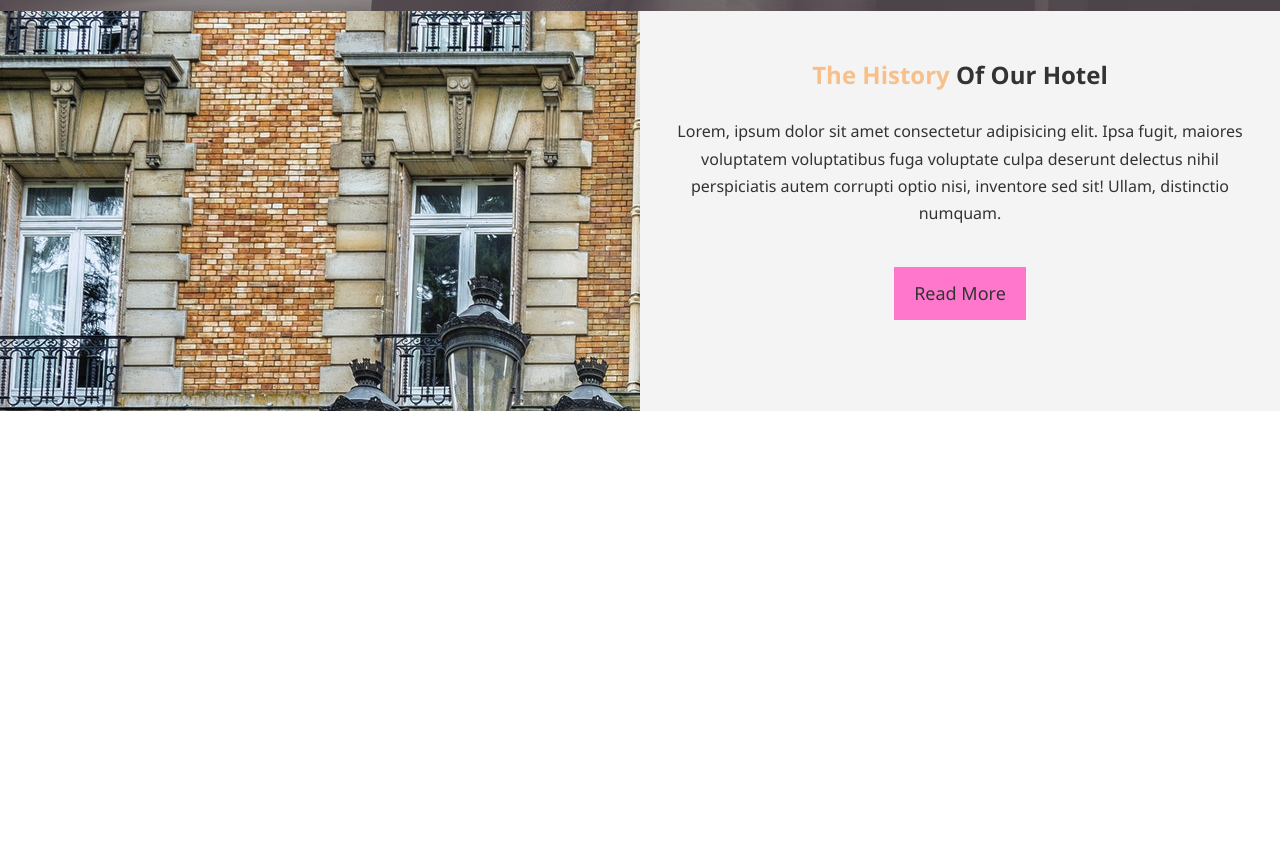
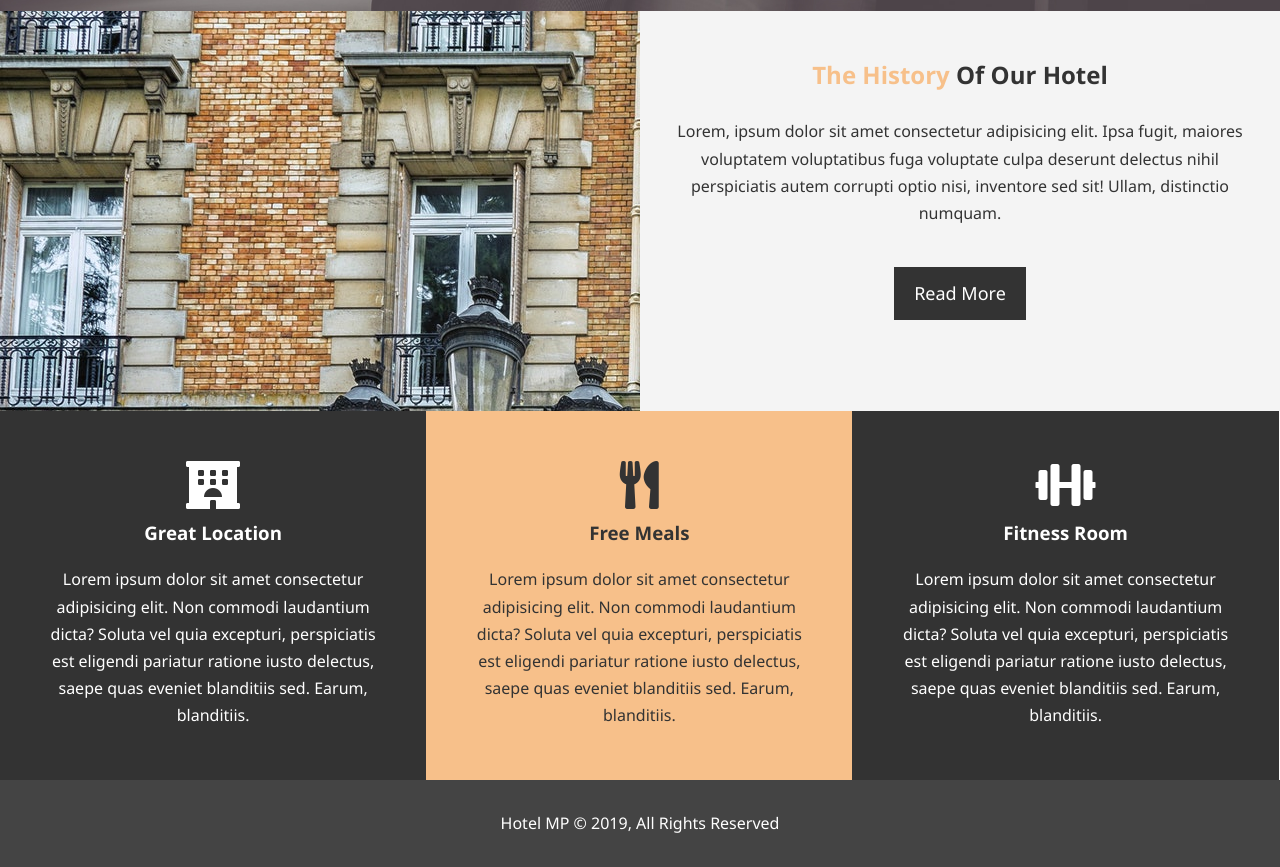
Before and after one commit to imrohit7604/Hotel-Website, a plain HTML site: page index.html in a window 1280 px wide. Shown: the part 656-1523 px from the top of the page. Before the commit the page ends 1067 px from the top, so only its background shows below. Drawn offline with Linux system fonts and the light colour scheme.

Commit message:
Created Features & Footer

```diff
--- a/css/style.css
+++ b/css/style.css
@@ -59,8 +59,7 @@ p {
 }
 
 .btn-light {
-  background: #ff77cc;
-  color: #333;
+  background: #333;
 }
 
 .bg-dark {
@@ -74,9 +73,14 @@ p {
 }
 
 .bg-primary {
-  background: #333;
-  color: #f7c08a;
+  color: #333;
+  background: #f7c08a;
 }
+
+.clr {
+  clear: both;
+}
+
 /* NavBar */
 
 #navbar {
@@ -163,3 +167,25 @@ p {
 #home-info .info-content p {
   padding-bottom: 30px;
 }
+
+/* Features */
+
+.box {
+  float: left;
+  width: 33.3%;
+  padding: 50px;
+  text-align: center;
+}
+
+.box i {
+  margin-bottom: 10px;
+}
+
+/* Footer */
+
+#main-footer {
+  text-align: center;
+  background: #444;
+  color: #fff;
+  padding: 20px;
+}
--- a/index.html
+++ b/index.html
@@ -5,14 +5,16 @@
     <meta name="viewport" content="width=device-width, initial-scale=1.0">
     <meta name="description" content="Welcome to the most extraordinary hotel in the New Delhi">
     <meta name="keywords" content="hotel,New Delhi Hotel,new India Hotel">
-    <title>Hotel MP | Welcome</title>
+    <title>Hotel MB | Welcome</title>
     <link rel="stylesheet" href="css/style.css">
+
+    <link rel="stylesheet" href="https://cdnjs.cloudflare.com/ajax/libs/font-awesome/5.15.2/css/all.min.css" integrity="sha512-HK5fgLBL+xu6dm/Ii3z4xhlSUyZgTT9tuc/hSrtw6uzJOvgRr2a9jyxxT1ely+B+xFAmJKVSTbpM/CuL7qxO8w==" crossorigin="anonymous" />
 </head>
 <body>
  <header>
      <nav id="navbar">
          <div class="container">
-            <h1 class="logo"><a href="index.html">HMP</a></h1>
+            <h1 class="logo"><a href="index.html">Hotel MB</a></h1>
             <ul>
                 <li><a class="current" href="index.html">Home</a></li>
                 <li><a href="about.html">About</a></li>
@@ -39,5 +41,26 @@
             <a href="about.html" class="btn btn-light">Read More</a>
      </div>
  </section>
+ <section id="features">
+    <div class="box bg-light">
+        <i class="fas fa-hotel fa-3x"></i>
+        <h3>Great Location</h3>
+        <p1>Lorem ipsum dolor sit amet consectetur adipisicing elit. Non commodi laudantium dicta? Soluta vel quia excepturi, perspiciatis est eligendi pariatur ratione iusto delectus, saepe quas eveniet blanditiis sed. Earum, blanditiis.</p1>
+    </div>
+    <div class="box bg-primary">
+        <i class="fas fa-utensils fa-3x"></i>
+        <h3>Free Meals</h3>
+        <p1>Lorem ipsum dolor sit amet consectetur adipisicing elit. Non commodi laudantium dicta? Soluta vel quia excepturi, perspiciatis est eligendi pariatur ratione iusto delectus, saepe quas eveniet blanditiis sed. Earum, blanditiis.</p1>
+    </div>
+    <div class="box bg-light">
+        <i class="fas fa-dumbbell fa-3x"></i>
+        <h3>Fitness Room</h3>
+        <p1>Lorem ipsum dolor sit amet consectetur adipisicing elit. Non commodi laudantium dicta? Soluta vel quia excepturi, perspiciatis est eligendi pariatur ratione iusto delectus, saepe quas eveniet blanditiis sed. Earum, blanditiis.</p1>
+    </div>
+ </section>
+ <div class="clr"></div>
+ <footer id="main-footer">
+     <p>Hotel MP &copy; 2019, All Rights Reserved</p>
+ </footer>
 </body>
 </html>
```
